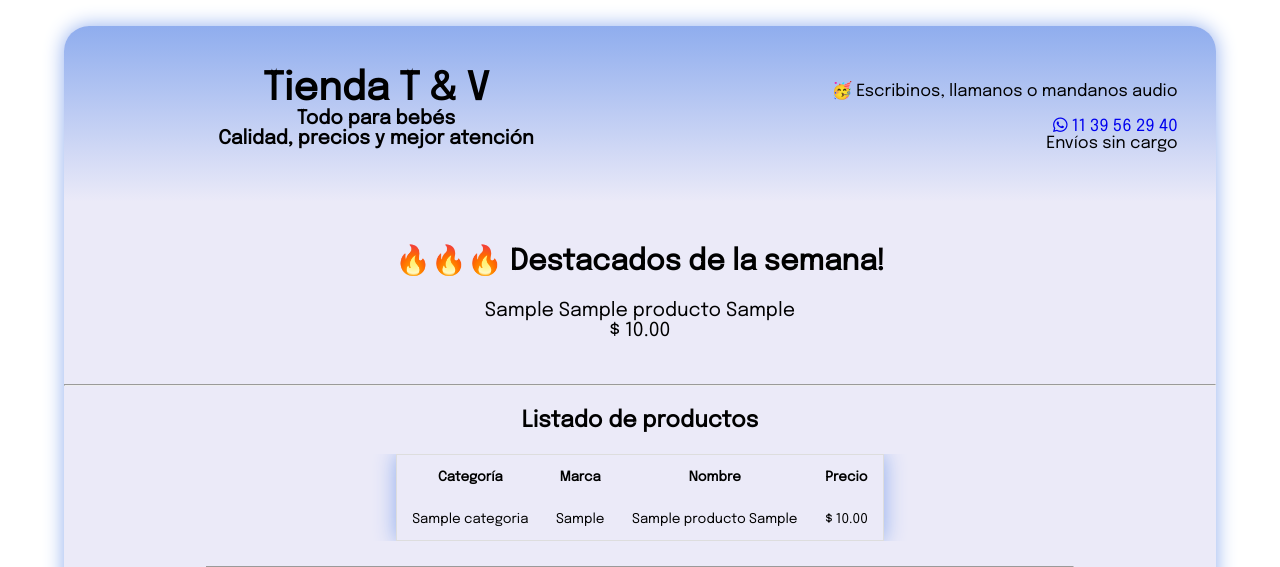
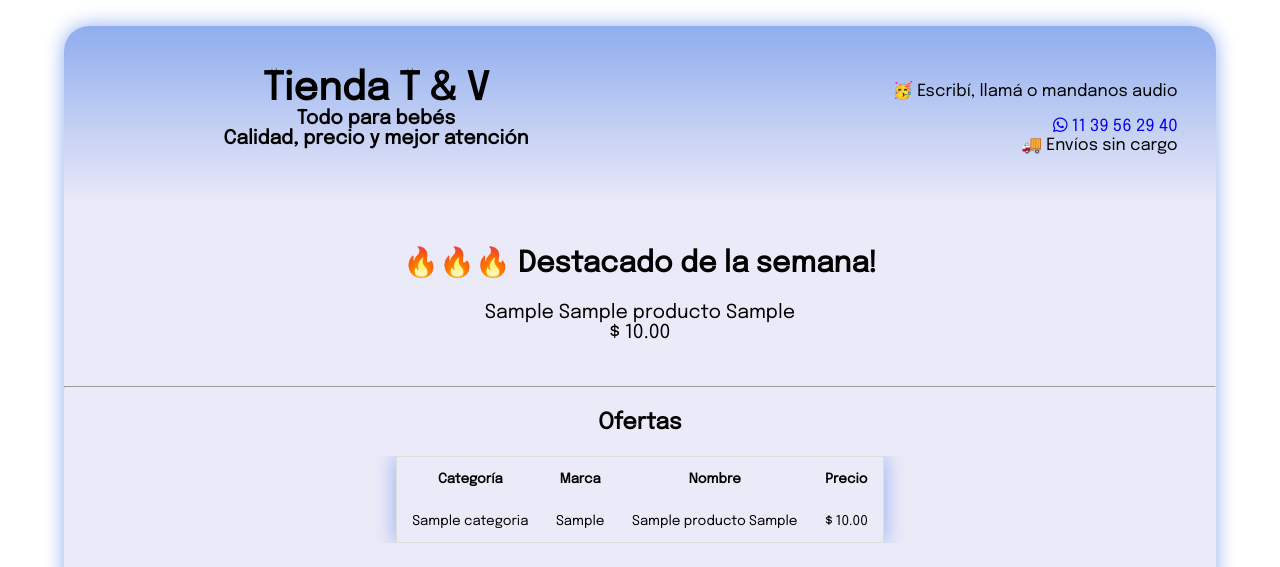
Before and after one commit to cacrespo/django_tyv, a Django app: page / in a window 1280 px wide. Shown: the top 567 px of the page. Run offline with Django 3.2, Linux system fonts and the light colour scheme; tables that the repository leaves empty hold one stand-in row (values such as "Sample post"); some libraries are stand-ins or nearby versions; grey boxes are pictures that could not be loaded.

Commit message:
retoques portada

```diff
--- a/templates/base.html
+++ b/templates/base.html
@@ -25,12 +25,12 @@
         <div class="flex-container">
             <div class = "column">
             <h1> Tienda T & V </h1>
-            <h2>Todo para bebés <br> Calidad, precios y mejor atención</h2>
+            <h2>Todo para bebés <br> Calidad, precio y mejor atención</h2>
             </div>
             <div class = "column sub">
-            <p>🥳 Escribinos, llamanos o mandanos audio </p>
+            <p>🥳 Escribí, llamá o mandanos audio </p>
             <a href="https://api.whatsapp.com/send?phone=5491139562940"><i class="fab fa-whatsapp"></i> 11 39 56 29 40</a>
-            <br>Envíos sin cargo
+            <br>🚚 Envíos sin cargo
             </div>
         </header>
         </div>
--- a/templates/inicio.html
+++ b/templates/inicio.html
@@ -8,7 +8,7 @@ Pañalera T & V
 <main>
 
     <section class="oferta">
-        <h2>🔥🔥🔥 Destacados de la semana! </h2>
+        <h2>🔥🔥🔥 Destacado de la semana! </h2>
         <!-- producto destacado por el admin -->
         {% for product in products %}
             {% if product.principal %}
@@ -24,7 +24,7 @@ Pañalera T & V
 
 {% block minor %}
 <section>
-    <h3> Listado de productos </h3>
+    <h3>Ofertas</h3>
     <!-- listado de productos $ precios -->
     <div style="overflow-x:auto;"> <!-- Para que sea responsive -->
         <table class="tabla">
```
